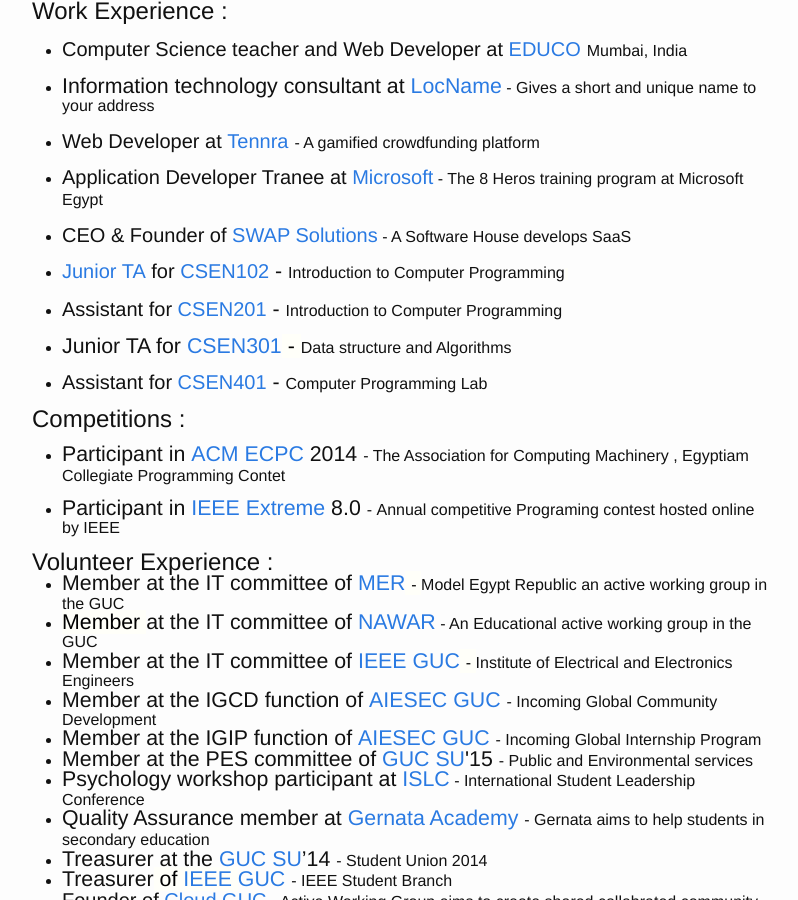
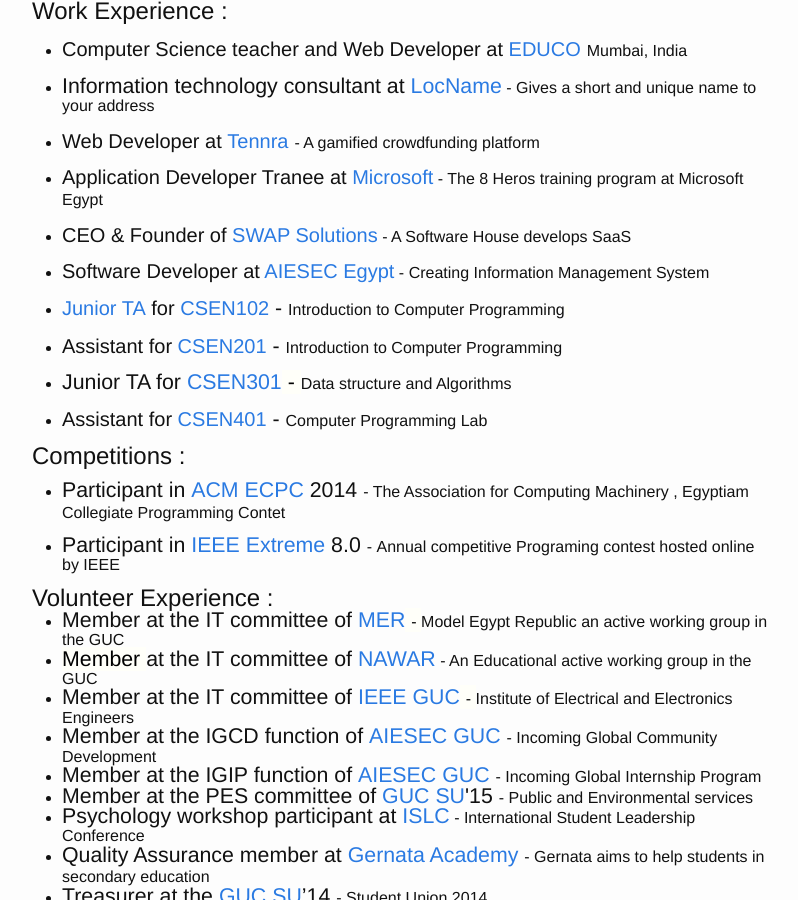
Before and after one commit to salman19/portfolio, a Jekyll site: the page built from resume.md, in a window 1280 px wide and 900 px high, scrolled down 846 px. Shown: the whole window, without its empty margins (238-1036 px from the left). Built offline with Jekyll 4.4.1, drawn with Linux system fonts in a browser that asks for light colours; some web fonts are replaced.

Commit message:
adding AIESEC Egypt

```diff
--- a/resume.md
+++ b/resume.md
@@ -113,6 +113,7 @@
     <li style="margin-top: 0.17in; margin-bottom: 0in; line-height: 18.3999996185303px;"><font style="font-size: 16pt;"><span style="font-size: 20px;">Web Developer at&nbsp;<a href="http://www.tennra.com/">Tennra</a></span>&nbsp;<span style="font-size: 16px;">- A gamified crowdfunding platform</span></font></li>
     <li style="margin-top: 0.17in; margin-bottom: 0in; line-height: 18.3999996185303px;"><font style="font-size: 16pt;"><span style="font-size: 16px;"><span style="font-size:20px;">Application Developer Tranee at <a href="https://www.microsoft.com/">Microsoft</a></span> - The 8 Heros training program at Microsoft Egypt</span></font></li>
     <li style="margin-top: 0.17in; margin-bottom: 0in; line-height: 18.3999996185303px;"><font style="font-size: 16pt;"><span style="font-size: 16px;"><span style="font-size:20px;">CEO &amp; Founder of <a href="http://swap-solutions.com">SWAP Solutions</a></span><a href="http://swap-solutions.com"> </a>- A Software House develops SaaS</span></font></li>
+    <li style="margin-top: 0.17in; margin-bottom: 0in; line-height: 18.3999996185303px;"><font style="font-size: 16pt;"><span style="font-size: 16px;"><span style="font-size:20px;">Software Developer at <a href="http://www.aiesec.org.eg/">AIESEC Egypt</a></span><a href="http://www.aiesec.org.eg/"> </a>- Creating Information Management System</span></font></li>
     <li style="margin-top: 0.17in; margin-bottom: 0in; line-height: 18.3999996185303px;"><font style="font-size: 16pt;"><span style="font-size: 20px;"><a href="http://met.guc.edu.eg/JTAP/">Junior TA</a>&nbsp;for&nbsp;<a href="http://met.guc.edu.eg/Courses/Info.aspx?crsEdId=82">CSEN102</a></span>&nbsp;-&nbsp;</font><span style="font-size: 16px;">Introduction to Computer Programming<font color="#000000"><font face="Arial, serif"><font style="font-size: 8pt;"><span style="background: rgb(255, 255, 249);">&nbsp;</span></font></font></font></span></li>
     <li style="margin-top: 0.17in; margin-bottom: 0in; line-height: 18.3999996185303px;"><font style="font-size: 16pt;"><span style="font-size: 20px;">Assistant for&nbsp;<a href="http://met.guc.edu.eg/Courses/Info.aspx?crsEdId=557">CSEN201</a></span>&nbsp;-&nbsp;</font><span style="font-size: 16px;">Introduction to Computer Programming</span></li>
     <li style="margin-top: 0.17in; margin-bottom: 0in; line-height: 18.3999996185303px;"><span style="font-size: 20px;"><font style="font-size: 16pt;">Junior TA for&nbsp;<a href="http://met.guc.edu.eg/Courses/Info.aspx?crsEdId=196">CSEN301</a></font></span><font color="#000000"><font style="font-size: 16pt;"><span style="background: rgb(255, 255, 249);">&nbsp;-&nbsp;</span></font></font><span style="font-size: 16px;">Data structure and Algorithms</span></li>
```
